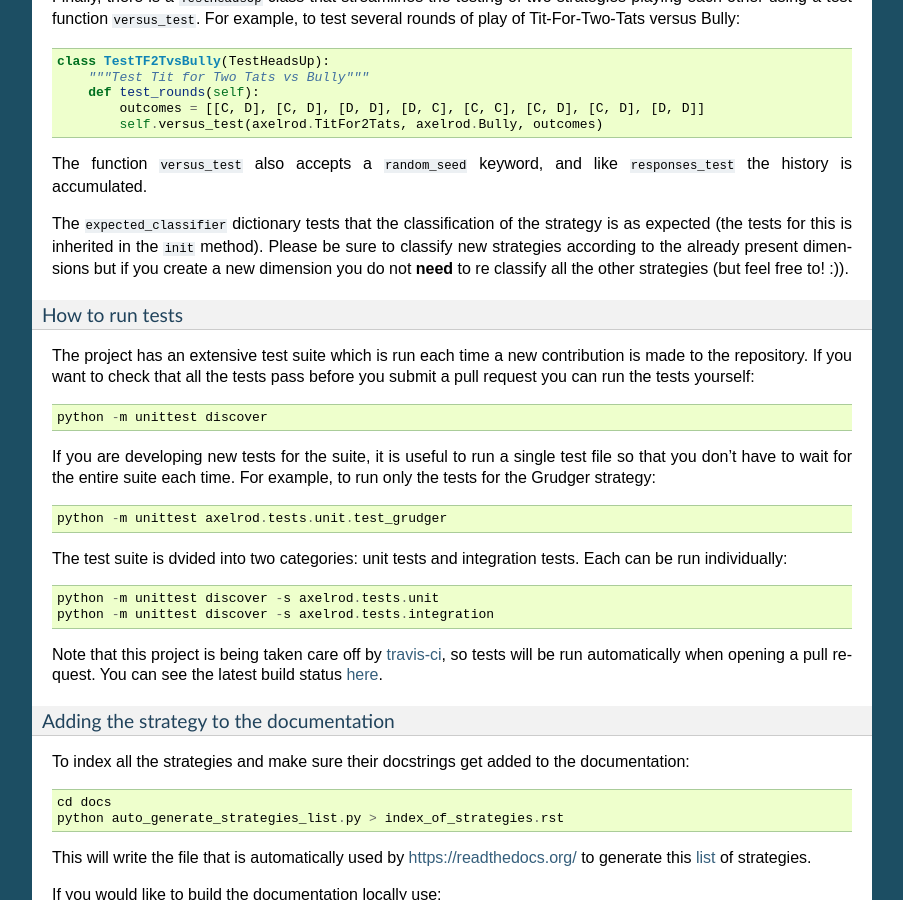
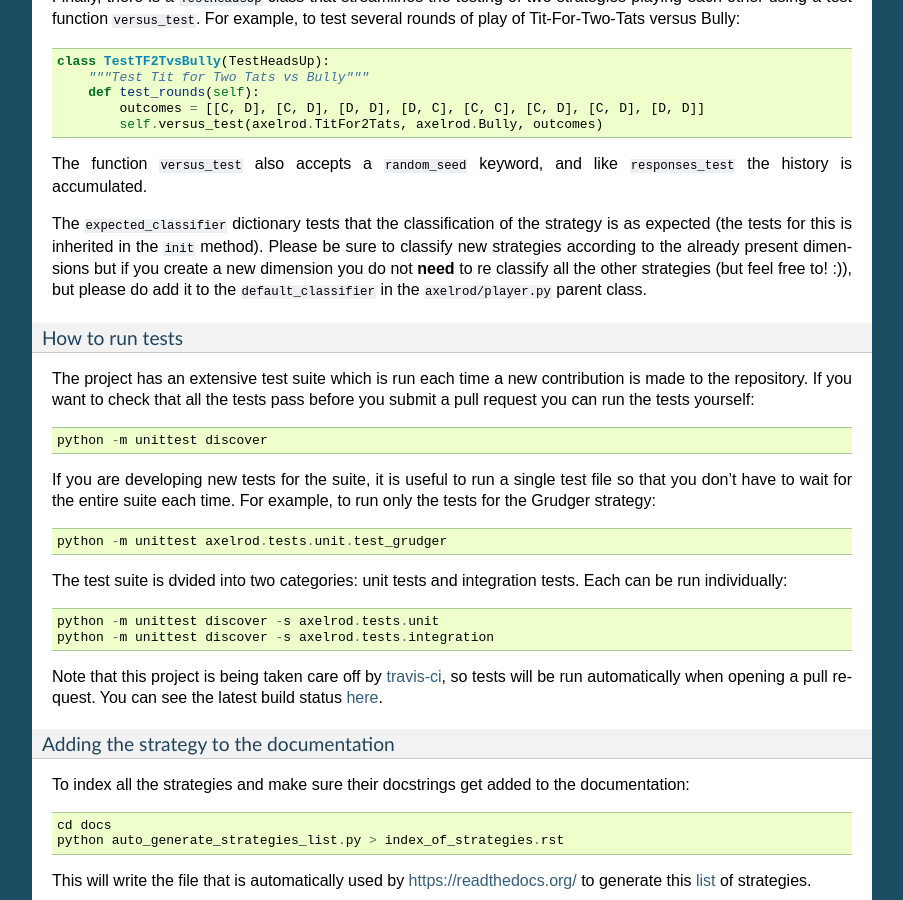
Before and after one commit to Axelrod-Python/Axelrod, a Sphinx documentation site: the page built from docs/contributing.rst, in a window 1280 px wide and 900 px high, scrolled down 5982 px. Shown: the whole window, without its empty margins (198-1101 px from the left). Built offline with Sphinx 7.4.7, drawn with Linux system fonts in a browser that asks for light colours.

Commit message:
Adding detail about default_classifier.

```diff
--- a/docs/contributing.rst
+++ b/docs/contributing.rst
@@ -342,7 +342,8 @@ The :code:`expected_classifier` dictionary tests that the classification of the
 strategy is as expected (the tests for this is inherited in the :code:`init`
 method). Please be sure to classify new strategies according to the already
 present dimensions but if you create a new dimension you do not **need** to re
-classify all the other strategies (but feel free to! :)).
+classify all the other strategies (but feel free to! :)), but please do add it
+to the :code:`default_classifier` in the :code:`axelrod/player.py` parent class.
 
 How to run tests
 ''''''''''''''''
```
